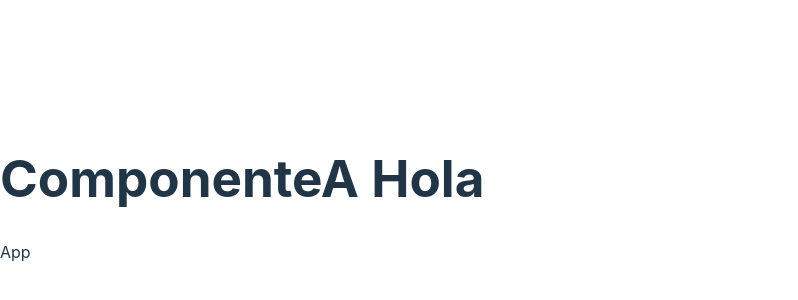
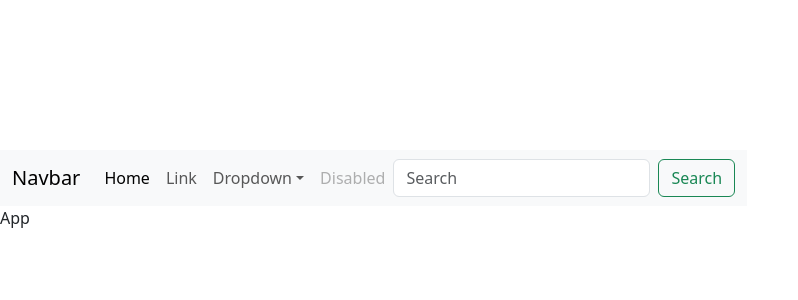
Before and after one commit to amadormatias1999/DevStore, a React (Vite) app: page / in a window 1280 px wide. Shown: the part 202-502 px from the top of the page, without its empty margins (0-798 px from the left). Built offline with nearby package versions, Linux system fonts and the light colour scheme.

Commit message:
Se creo nav y se agrego boostrap

```diff
--- a/package.json
+++ b/package.json
@@ -13,6 +13,7 @@
     "@emotion/react": "^11.11.1",
     "@emotion/styled": "^11.11.0",
     "@mui/material": "^5.14.0",
+    "bootstrap": "^5.3.0",
     "react": "^18.2.0",
     "react-dom": "^18.2.0"
   },
--- a/src/App.jsx
+++ b/src/App.jsx
@@ -1,6 +1,7 @@
 //EL  MAS UTILIZADO DE LOS SNIPETS
 import React from "react";
 import CartWidget from "./components/CartWidget";
+import "bootstrap/dist/css/bootstrap.css";
 
 const App = () => {
   return (
--- a/src/components/CartWidget.jsx
+++ b/src/components/CartWidget.jsx
@@ -2,9 +2,83 @@
 
 const CartWidget = () => {
   return (
-    <div>
-      <h1>ComponenteA Hola</h1>
-    </div>
+    <nav className="navbar navbar-expand-lg bg-body-tertiary">
+      <div className="container-fluid">
+        <a className="navbar-brand" href="#">
+          Navbar
+        </a>
+        <button
+          className="navbar-toggler"
+          type="button"
+          data-bs-toggle="collapse"
+          data-bs-target="#navbarSupportedContent"
+          aria-controls="navbarSupportedContent"
+          aria-expanded="false"
+          aria-label="Toggle navigation"
+        >
+          <span className="navbar-toggler-icon"></span>
+        </button>
+        <div className="collapse navbar-collapse" id="navbarSupportedContent">
+          <ul className="navbar-nav me-auto mb-2 mb-lg-0">
+            <li className="nav-item">
+              <a className="nav-link active" aria-current="page" href="#">
+                Home
+              </a>
+            </li>
+            <li className="nav-item">
+              <a className="nav-link" href="#">
+                Link
+              </a>
+            </li>
+            <li className="nav-item dropdown">
+              <a
+                className="nav-link dropdown-toggle"
+                href="#"
+                role="button"
+                data-bs-toggle="dropdown"
+                aria-expanded="false"
+              >
+                Dropdown
+              </a>
+              <ul className="dropdown-menu">
+                <li>
+                  <a className="dropdown-item" href="#">
+                    Action
+                  </a>
+                </li>
+                <li>
+                  <a className="dropdown-item" href="#">
+                    Another action
+                  </a>
+                </li>
+                <li>
+                  <hr className="dropdown-divider" />
+                </li>
+                <li>
+                  <a className="dropdown-item" href="#">
+                    Something else here
+                  </a>
+                </li>
+              </ul>
+            </li>
+            <li className="nav-item">
+              <a className="nav-link disabled">Disabled</a>
+            </li>
+          </ul>
+          <form className="d-flex" role="search">
+            <input
+              className="form-control me-2"
+              type="search"
+              placeholder="Search"
+              aria-label="Search"
+            />
+            <button className="btn btn-outline-success" type="submit">
+              Search
+            </button>
+          </form>
+        </div>
+      </div>
+    </nav>
   );
 };
 
```
Also changed, not shown: 1 other file (tests, documents, lock files or other folders).
